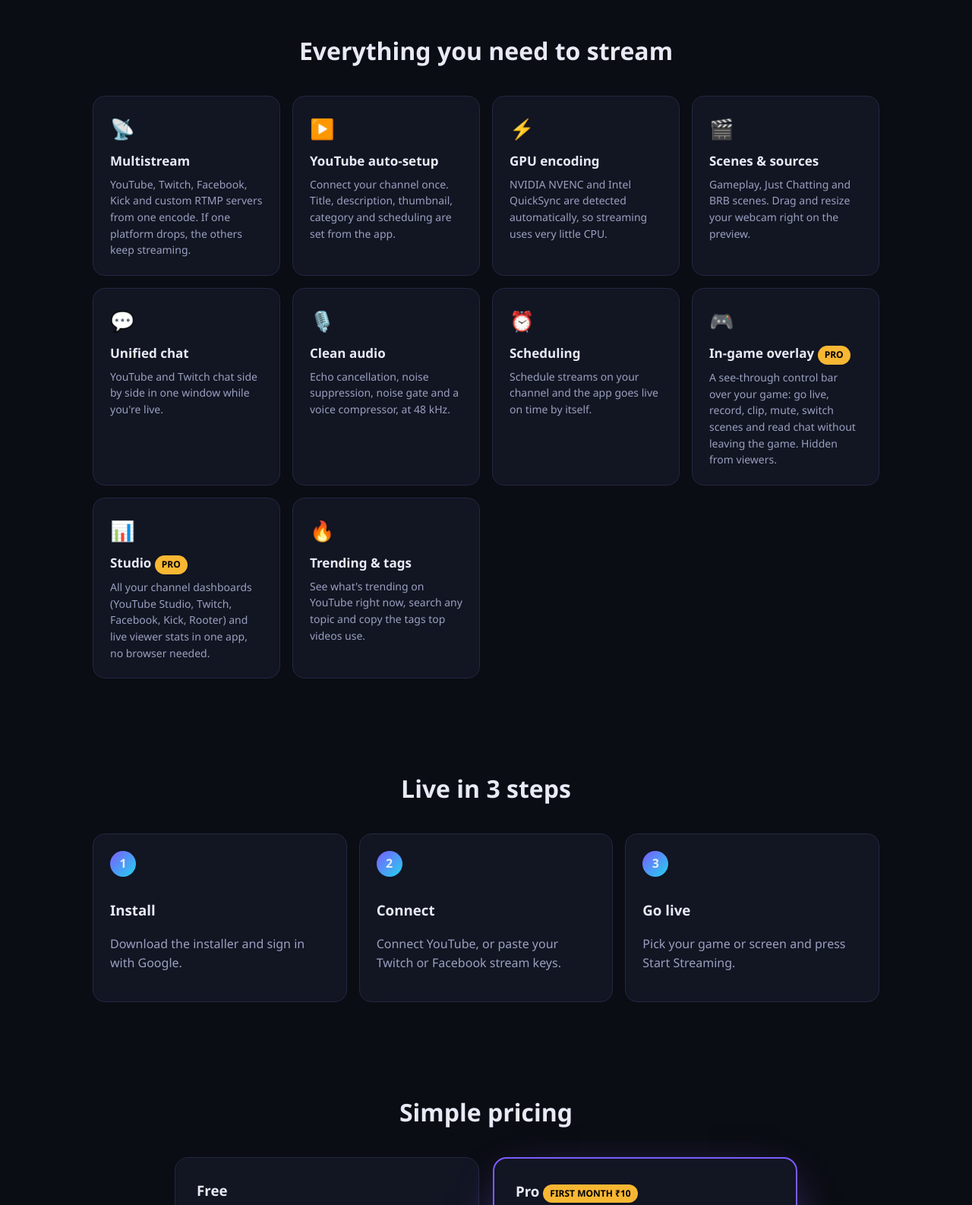
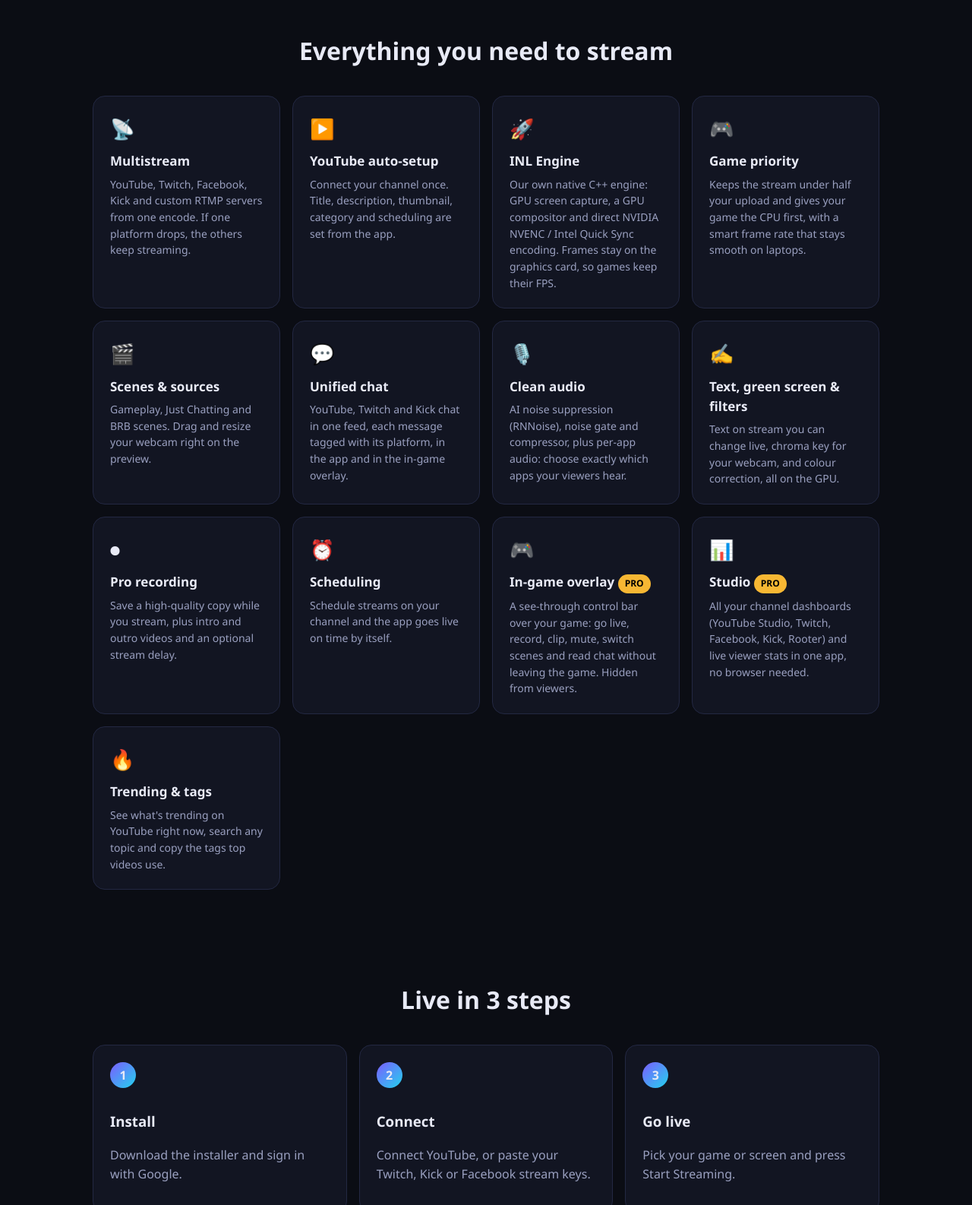
Before and after one commit to Aditya-setup/inl-multistream-releases, a plain HTML site: page index.html in a window 1280 px wide. Shown: the part 660-2246 px from the top of the page at 76% size. Drawn offline with Linux system fonts and the light colour scheme.

Commit message:
Website: INL Engine, per-app audio, text/green screen, Kick chat, pro recording

```diff
--- a/index.html
+++ b/index.html
@@ -36,10 +36,13 @@ footer{border-top:1px solid #232842;padding:28px 0;color:#8b91b5;font-size:14px;
 <section id="features"><div class="wrap"><h2>Everything you need to stream</h2><div class="grid">
 <div class="card"><div class="i">📡</div><h3>Multistream</h3><p>YouTube, Twitch, Facebook, Kick and custom RTMP servers from one encode. If one platform drops, the others keep streaming.</p></div>
 <div class="card"><div class="i">▶️</div><h3>YouTube auto-setup</h3><p>Connect your channel once. Title, description, thumbnail, category and scheduling are set from the app.</p></div>
-<div class="card"><div class="i">⚡</div><h3>GPU encoding</h3><p>NVIDIA NVENC and Intel QuickSync are detected automatically, so streaming uses very little CPU.</p></div>
+<div class="card"><div class="i">🚀</div><h3>INL Engine</h3><p>Our own native C++ engine: GPU screen capture, a GPU compositor and direct NVIDIA NVENC / Intel Quick Sync encoding. Frames stay on the graphics card, so games keep their FPS.</p></div>
+<div class="card"><div class="i">🎮</div><h3>Game priority</h3><p>Keeps the stream under half your upload and gives your game the CPU first, with a smart frame rate that stays smooth on laptops.</p></div>
 <div class="card"><div class="i">🎬</div><h3>Scenes &amp; sources</h3><p>Gameplay, Just Chatting and BRB scenes. Drag and resize your webcam right on the preview.</p></div>
-<div class="card"><div class="i">💬</div><h3>Unified chat</h3><p>YouTube and Twitch chat side by side in one window while you're live.</p></div>
-<div class="card"><div class="i">🎙️</div><h3>Clean audio</h3><p>Echo cancellation, noise suppression, noise gate and a voice compressor, at 48 kHz.</p></div>
+<div class="card"><div class="i">💬</div><h3>Unified chat</h3><p>YouTube, Twitch and Kick chat in one feed, each message tagged with its platform, in the app and in the in-game overlay.</p></div>
+<div class="card"><div class="i">🎙️</div><h3>Clean audio</h3><p>AI noise suppression (RNNoise), noise gate and compressor, plus per-app audio: choose exactly which apps your viewers hear.</p></div>
+<div class="card"><div class="i">✍️</div><h3>Text, green screen &amp; filters</h3><p>Text on stream you can change live, chroma key for your webcam, and colour correction, all on the GPU.</p></div>
+<div class="card"><div class="i">⏺</div><h3>Pro recording</h3><p>Save a high-quality copy while you stream, plus intro and outro videos and an optional stream delay.</p></div>
 <div class="card"><div class="i">⏰</div><h3>Scheduling</h3><p>Schedule streams on your channel and the app goes live on time by itself.</p></div>
 <div class="card"><div class="i">🎮</div><h3>In-game overlay <span class="tag">PRO</span></h3><p>A see-through control bar over your game: go live, record, clip, mute, switch scenes and read chat without leaving the game. Hidden from viewers.</p></div>
 <div class="card"><div class="i">📊</div><h3>Studio <span class="tag">PRO</span></h3><p>All your channel dashboards (YouTube Studio, Twitch, Facebook, Kick, Rooter) and live viewer stats in one app, no browser needed.</p></div>
@@ -47,7 +50,7 @@ footer{border-top:1px solid #232842;padding:28px 0;color:#8b91b5;font-size:14px;
 </div></div></section>
 <section><div class="wrap"><h2>Live in 3 steps</h2><div class="steps">
 <div class="step"><h3>Install</h3><p style="color:#9aa0c0">Download the installer and sign in with Google.</p></div>
-<div class="step"><h3>Connect</h3><p style="color:#9aa0c0">Connect YouTube, or paste your Twitch or Facebook stream keys.</p></div>
+<div class="step"><h3>Connect</h3><p style="color:#9aa0c0">Connect YouTube, or paste your Twitch, Kick or Facebook stream keys.</p></div>
 <div class="step"><h3>Go live</h3><p style="color:#9aa0c0">Pick your game or screen and press Start Streaming.</p></div>
 </div></div></section>
 <section id="pricing"><div class="wrap"><h2>Simple pricing</h2><div class="prices">
```
